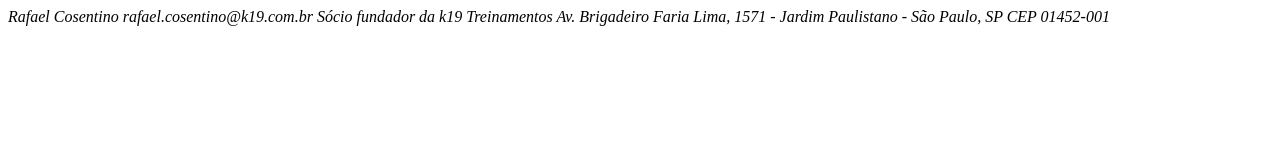
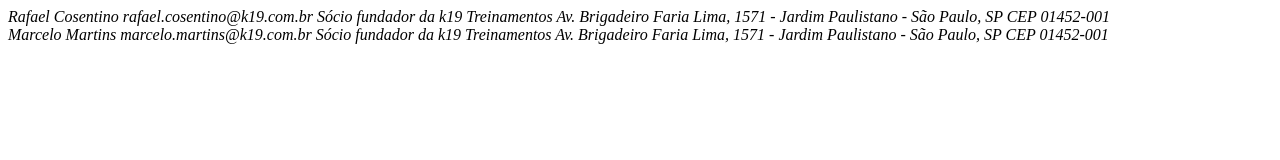
Before and after one commit to gui-menDev/VisualStudioCode, a plain HTML site: page VisualStudioCode/Estudo/k19/aula02/aula02.html in a window 1280 px wide. Drawn offline with Linux system fonts and the light colour scheme.

Commit message:
segundo commit no arquivo aula02

```diff
--- a/VisualStudioCode/Estudo/k19/aula02/aula02.html
+++ b/VisualStudioCode/Estudo/k19/aula02/aula02.html
@@ -12,5 +12,12 @@
             Av. Brigadeiro Faria Lima, 1571 - Jardim Paulistano - São Paulo, SP
             CEP 01452-001
         </address>
+        <address>
+            Marcelo Martins
+            marcelo.martins@k19.com.br
+            Sócio fundador da k19 Treinamentos
+            Av. Brigadeiro Faria Lima, 1571 - Jardim Paulistano - São Paulo, SP
+            CEP 01452-001
+        </address>
     </body>
 </html>
```
